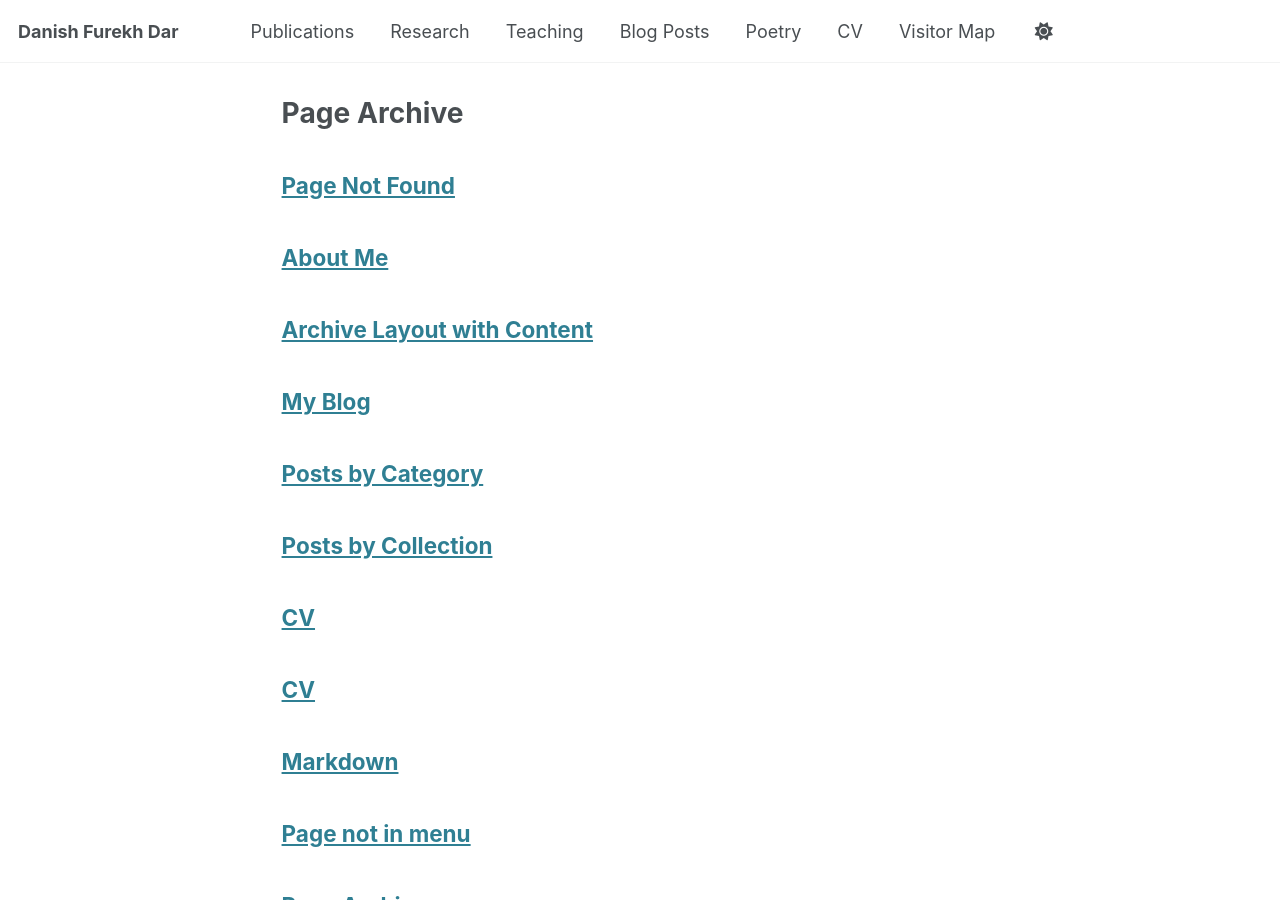
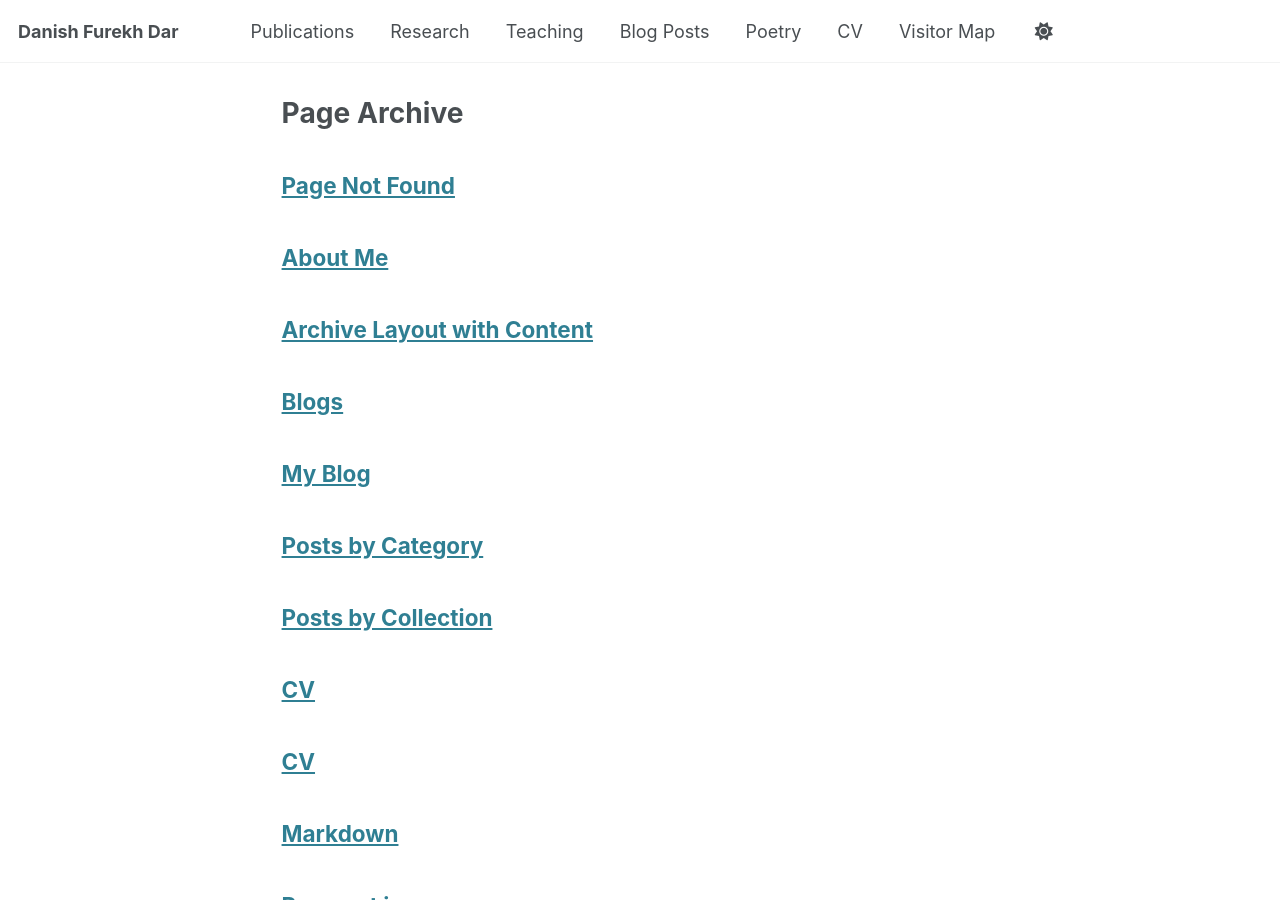
Before and after one commit to danishfurekhdar/danishfurekhdar.github.io, a Jekyll site: the page built from _pages/page-archive.html, in a window 1280 px wide and 900 px high. Built offline with Jekyll 4.4.1, drawn with Linux system fonts in a browser that asks for light colours.

Commit message:
Update and rename blog.html to blog.html

```diff
--- a/_layouts/blog.html
+++ b/_pages/blog.html
@@ -1,5 +1,8 @@
 ---
 layout: archive
+title: "Blogs"
+permalink: /blog/
+author_profile: true
 ---
 
 <main class="blog-page">
```
